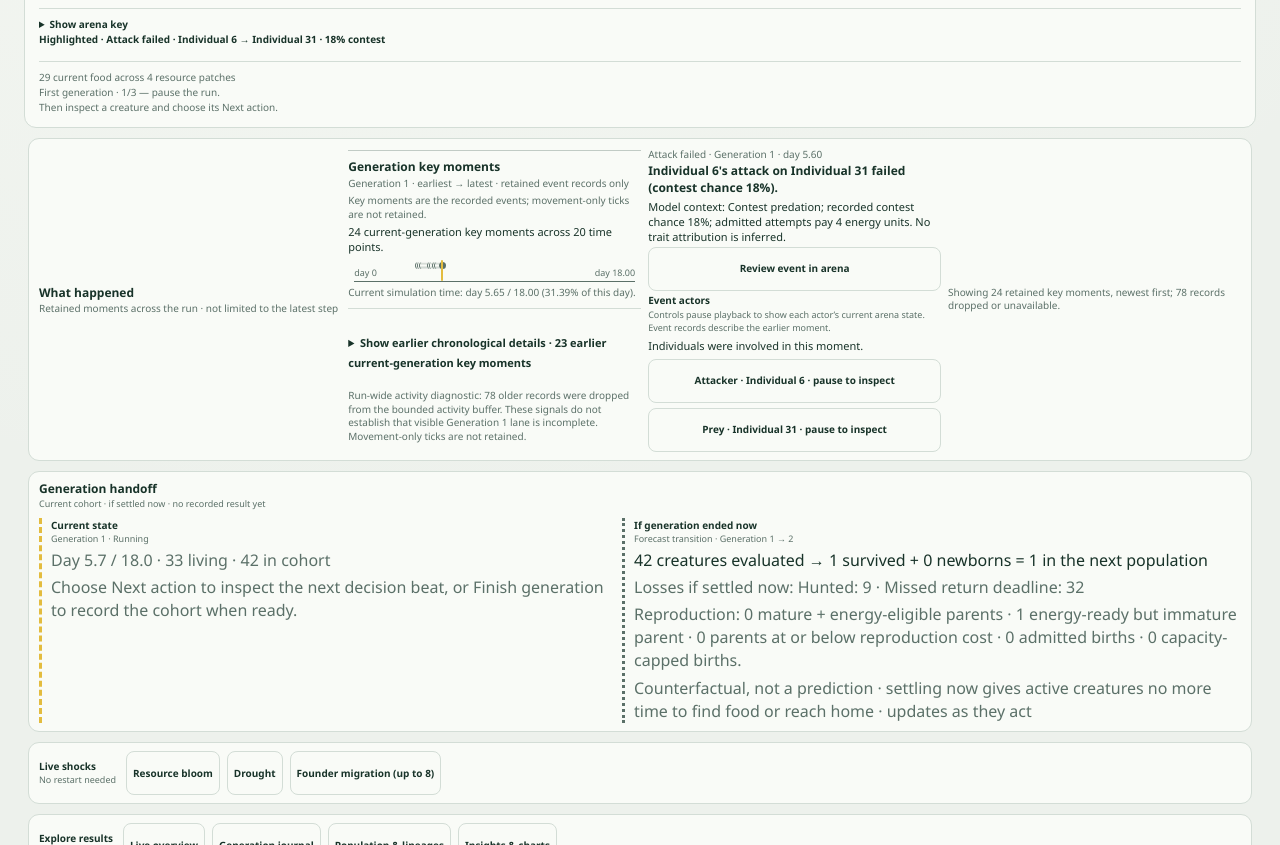
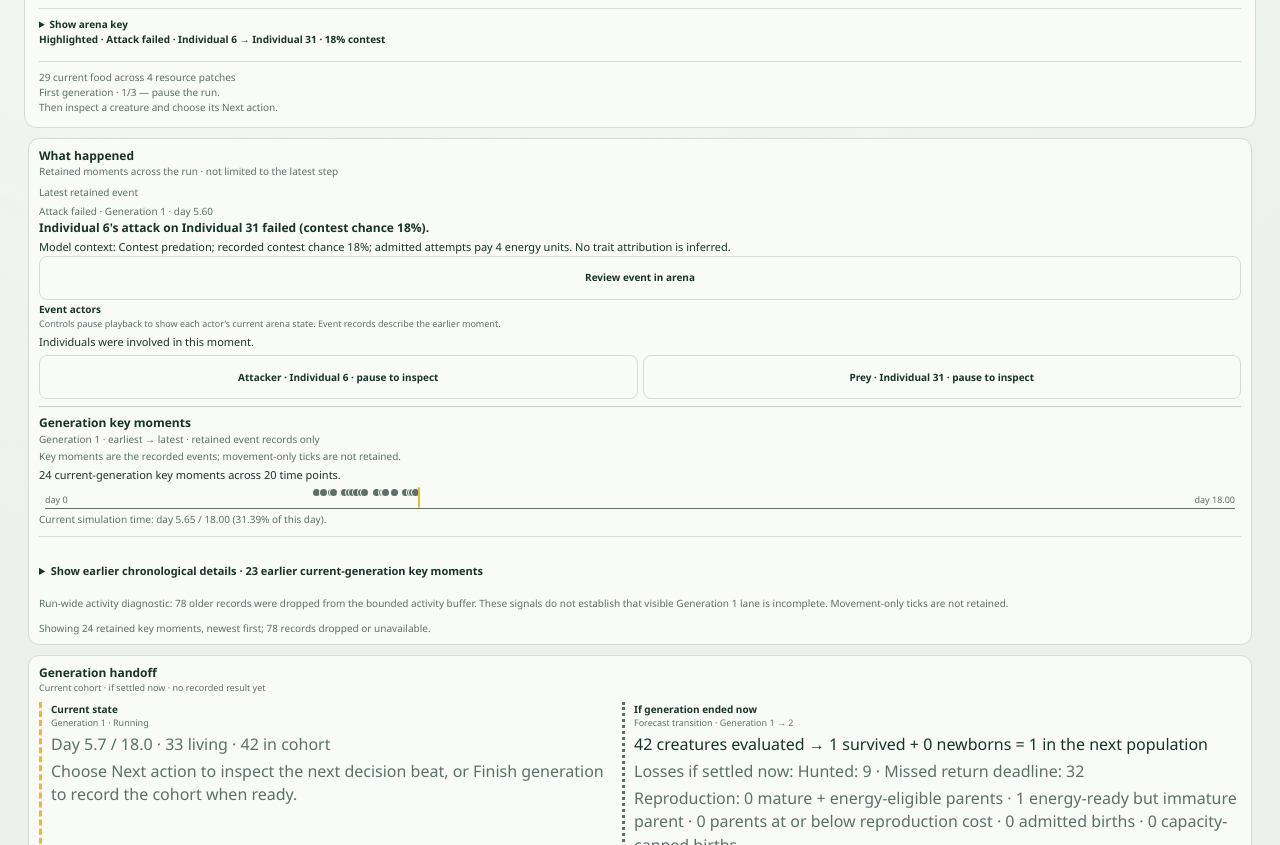
Before and after one commit to philippmch/SimSim, a React (Vite) app: page / in a window 1280 px wide. Shown: the part 740-1585 px from the top of the page. Built offline with nearby package versions, Linux system fonts and the light colour scheme.

Commit message:
fix: keep latest events above readable history

```diff
--- a/src/components/SimulationActivity.tsx
+++ b/src/components/SimulationActivity.tsx
@@ -742,7 +742,7 @@ function ActivityTimeline({ timeline, latest, rawActivity, currentCreatures, sel
   const hasDetailContent = detailMomentCount > 0 || detailBoundary !== null
   const markerText = formatActivityTimelineCurrentMarker(timeline.currentDay, timeline.dayLength)
   const listLabel = suppressLatestMoment
-    ? `Earlier Generation ${timeline.generation} key moments, earliest to latest; the latest retained moment is shown immediately after this timeline; movement-only ticks are not retained`
+    ? `Earlier Generation ${timeline.generation} key moments, earliest to latest; the latest retained moment is shown above this timeline; movement-only ticks are not retained`
     : `Generation ${timeline.generation} key moments in chronological time order; movement-only ticks are not retained`
   const currentSummary = timeline.moments.length === 0
     ? 'No current-generation key moments are retained yet.'
@@ -752,9 +752,9 @@ function ActivityTimeline({ timeline, latest, rawActivity, currentCreatures, sel
   const previousSettlementLocation = timeline.previousSettlement
     ? detailBoundary
       ? ' Previous settlement boundary is retained in the chronological details.'
-      : ' Previous settlement boundary is shown in the latest card below.'
+      : ' Previous settlement boundary is shown in the latest card above.'
     : ''
-  return <section data-activity-timeline="true" role="group" aria-labelledby="simulation-activity-timeline-title" style={{ flex: '1 1 100%', minWidth: 0, display: 'flex', flexDirection: 'column', gap: 4, padding: '7px 0 5px', borderTop: '1px solid color-mix(in srgb, var(--muted) 35%, transparent)' }}>
+  return <section data-activity-timeline="true" role="group" aria-labelledby="simulation-activity-timeline-title" style={{ minWidth: 0, display: 'flex', flexDirection: 'column', gap: 4, padding: '7px 0 5px', borderTop: '1px solid color-mix(in srgb, var(--muted) 35%, transparent)' }}>
     <span style={{ minWidth: 0, display: 'flex', flexDirection: 'column', gap: 1, overflowWrap: 'anywhere' }}>
       <span id="simulation-activity-timeline-title" style={{ fontSize: 12, fontWeight: 700 }}>Generation key moments</span>
       <small style={{ fontSize: 10 }}>Generation {timeline.generation} · earliest → latest · retained event records only</small>
@@ -836,10 +836,10 @@ export function SimulationActivity({ world, selectedIndividualId, onShowIndividu
   const latest = feed.latest
   const timelineKeys = new Set([...timeline.moments, ...(timeline.previousSettlement ? [timeline.previousSettlement] : [])].map(activityKey))
   const earlier = latest ? feed.entries.slice(1).filter(moment => !timelineKeys.has(activityKey(moment))) : []
-  return <div className="interventions" role="group" aria-labelledby="simulation-activity-title">
-    <span><strong id="simulation-activity-title" style={{ fontSize: 12 }}>What happened</strong><small style={{ fontSize: 10 }}>Retained moments across the run · not limited to the latest step</small></span>
-    <ActivityTimeline rawActivity={activity} timeline={timeline} latest={latest} currentCreatures={currentCreatures} selectedIndividualId={selectedIndividualId} onShowIndividual={onShowIndividual} onReviewMoment={onReviewMoment} reviewedMoment={reviewedMoment}/>
-    {latest ? <div style={{ flex: '1 1 100%', minWidth: 0, display: 'flex', flexDirection: 'column', gap: 5 }}>
+  return <div className="interventions" role="group" aria-labelledby="simulation-activity-title" style={{ flexDirection: 'column', flexWrap: 'nowrap', alignItems: 'stretch', minWidth: 0, overflowWrap: 'anywhere' }}>
+    <span style={{ whiteSpace: 'normal', flexBasis: 'auto', minWidth: 0 }}><strong id="simulation-activity-title" style={{ fontSize: 12 }}>What happened</strong><small style={{ fontSize: 10 }}>Retained moments across the run · not limited to the latest step</small></span>
+    {latest ? <div data-activity-latest="true" style={{ minWidth: 0, display: 'flex', flexDirection: 'column', gap: 5 }}>
+      <small style={{ fontSize: 10 }}>Latest retained event</small>
       <div style={{ minWidth: 0, display: 'flex', flexDirection: 'column', gap: 2 }}>
         <span className="journal-kicker" style={{ margin: 0, fontSize: 10, overflowWrap: 'anywhere' }}>{latest.kindLabel} · {formatActivityProvenance(latest)}</span>
         <strong style={{ fontSize: 12, lineHeight: 1.4, overflowWrap: 'anywhere' }}>{latest.summary}</strong>
@@ -847,7 +847,9 @@ export function SimulationActivity({ world, selectedIndividualId, onShowIndividu
         <ActivityReviewButton rawActivity={activity} moment={latest} onReviewMoment={onReviewMoment} reviewedMoment={reviewedMoment}/>
         {(onShowIndividual || selectedIndividualId !== undefined) && <ActivityActorAffordances rawActivity={activity} moment={latest} currentCreatures={currentCreatures} selectedIndividualId={selectedIndividualId} onShowIndividual={onShowIndividual} onReviewMoment={onReviewMoment} reviewedMoment={reviewedMoment}/>}
       </div>
-      {earlier.length > 0 && <details>
+      </div> : <p className="journal-equation" style={{ fontSize: 11 }}>{NO_ACTIVITY_MOMENTS}</p>}
+    <ActivityTimeline rawActivity={activity} timeline={timeline} latest={latest} currentCreatures={currentCreatures} selectedIndividualId={selectedIndividualId} onShowIndividual={onShowIndividual} onReviewMoment={onReviewMoment} reviewedMoment={reviewedMoment}/>
+    {earlier.length > 0 && <details>
         <summary style={{ fontSize: 11, minHeight: 44, display: 'list-item', boxSizing: 'border-box', padding: '12px 0', lineHeight: '20px', cursor: 'pointer' }}>Show {earlier.length} earlier retained {earlier.length === 1 ? 'key moment' : 'key moments'}</summary>
         <ol aria-label="Earlier retained key moments, newest first" style={{ flex: '1 1 100%', minWidth: 0, margin: '6px 0 0', padding: 0, listStyle: 'none' }}>
           {earlier.map(moment => <li key={`${moment.sequence}-${moment.sourceIndex}`} style={{ minWidth: 0, padding: '4px 0', overflowWrap: 'anywhere' }}>
@@ -859,8 +861,7 @@ export function SimulationActivity({ world, selectedIndividualId, onShowIndividu
           </li>)}
         </ol>
       </details>}
-      </div> : <p className="journal-equation" style={{ flex: '1 1 auto', fontSize: 11 }}>{NO_ACTIVITY_MOMENTS}</p>}
-    <small style={{ flexBasis: '100%', fontSize: 10, lineHeight: 1.35, overflowWrap: 'anywhere' }}>{formatActivityRetentionContext(feed)}</small>
+    <small style={{ fontSize: 10, lineHeight: 1.35, overflowWrap: 'anywhere' }}>{formatActivityRetentionContext(feed)}</small>
     <output className="sr-only" aria-live="polite" aria-atomic="true">{announcement}</output>
   </div>
 }
```
Also changed, not shown: 1 other file (tests, documents, lock files or other folders).
